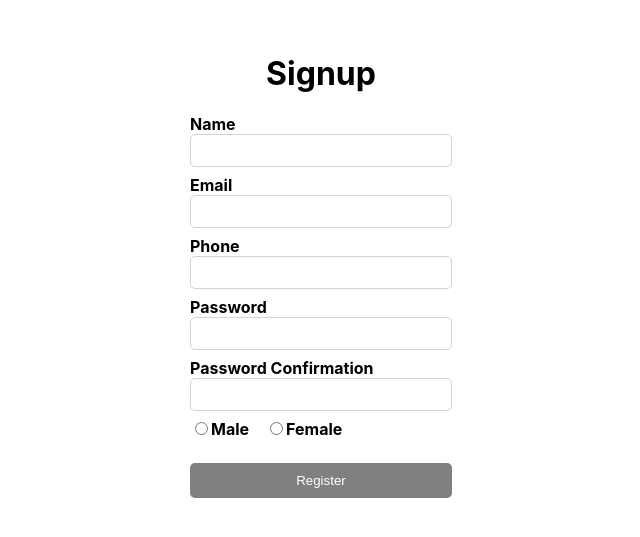
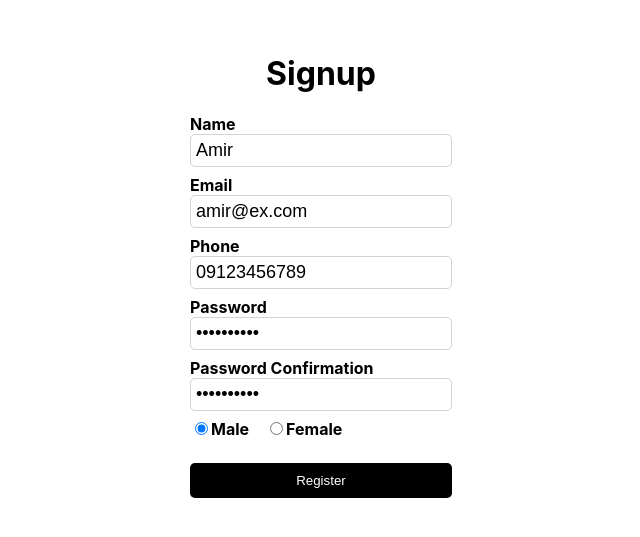
Before and after one commit to amir-rismani/formik-library, a React (Create React App) app: page / in a window 1280 px wide. Shown: the part 127-664 px from the top of the page, without its empty margins (319-959 px from the left). Built offline with nearby package versions, Linux system fonts and the light colour scheme; data requests are answered from the project's data file.

Commit message:
get data from server and set in form

```diff
--- /dev/null
+++ b/data/db.json
@@ -0,0 +1,13 @@
+{
+    "users": [
+        {
+            "id": 1,
+            "name": "Amir",
+            "email": "amir@ex.com",
+            "phone": "09123456789",
+            "password": "@Qwsa1234!",
+            "passwordConfirmation": "@Qwsa1234!",
+            "gender": "male"
+        }
+    ]
+}
--- a/package.json
+++ b/package.json
@@ -3,6 +3,7 @@
   "version": "0.1.0",
   "private": true,
   "dependencies": {
+    "axios": "^1.4.0",
     "formik": "^2.4.1",
     "react": "^18.2.0",
     "react-dom": "^18.2.0",
--- a/src/App.css
+++ b/src/App.css
@@ -53,4 +53,5 @@ button:disabled{
 }
 .error{
   color: red;
+  display: block;
 }
--- a/src/App.js
+++ b/src/App.js
@@ -2,6 +2,18 @@
 import { useFormik } from 'formik';
 import * as Yup from 'yup';
 import './App.css';
+import { useEffect, useState } from 'react';
+import axios from 'axios';
+
+const saveValues = {
+  name: "Amir",
+  email: "amir@ex.com",
+  phone: "09123456789",
+  password: "@Qwsa1234!",
+  passwordConfirmation: "@Qwsa1234!",
+  gender: "male"
+}
+
 // 1. State managment
 const initialValues = {
   name: "",
@@ -38,7 +50,13 @@ const validationSchema = Yup.object({
   gender: Yup.string().required()
 });
 function App() {
-  const formik = useFormik({ initialValues, onSubmit, validationSchema, validateOnMount: true })
+  const [saveData, setSaveData] = useState(null);
+  const formik = useFormik({ initialValues: saveData || initialValues, onSubmit, validationSchema, validateOnMount: true, enableReinitialize: true });
+  useEffect(() => {
+    axios.get('http://localhost:3001/users/1')
+      .then(res => setSaveData(res.data))
+      .catch(err => console.log(err));
+  }, []);
   return (
     <div className="App">
       <h1>Signup</h1>
@@ -69,9 +87,9 @@ function App() {
           {formik.errors.passwordConfirmation && formik.touched.passwordConfirmation && <small className='error'>{formik.errors.passwordConfirmation}</small>}
         </div>
         <div className='formGroup'>
-          <input type='radio' id="male" name='gender' value="mail" onChange={formik.handleChange} />
+          <input type='radio' id="male" name='gender' value="mail" onChange={formik.handleChange} checked={formik.values.gender === "male"} />
           <label htmlFor='male'>Male</label>
-          <input type='radio' id="female" name='gender' value="femail" onChange={formik.handleChange} />
+          <input type='radio' id="female" name='gender' value="femail" onChange={formik.handleChange} checked={formik.values.gender === "female"} />
           <label htmlFor='female'>Female</label>
           {formik.errors.gender && formik.touched.gender && <small className='error'>{formik.errors.gender}</small>}
         </div>
```
Also changed, not shown: 1 other file (tests, documents, lock files or other folders).
